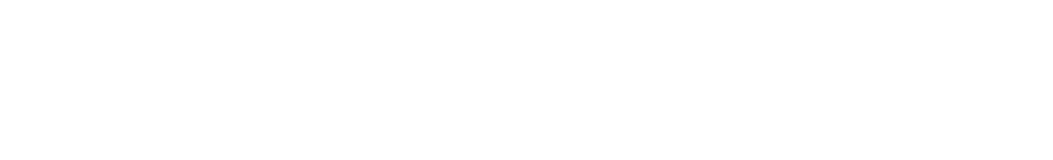
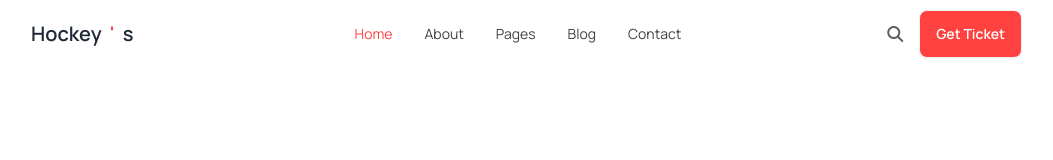
Before and after one commit to shakia-ripa/hockey-website, a plain HTML site: page index.html in a window 1280 px wide. Shown: the whole page, without its empty margins (122-1175 px from the left). Drawn offline with nearby package versions, Linux system fonts and the light colour scheme.

Commit message:
added responsive navbar

```diff
--- a/index.html
+++ b/index.html
@@ -16,14 +16,92 @@
     <link href="https://fonts.googleapis.com/css2?family=Manrope:wght@400;500;600;700;800&display=swap"
         rel="stylesheet">
 
+    <!-- font awesome -->
+    <script src="https://kit.fontawesome.com/051095bf24.js" crossorigin="anonymous"></script>
+
     <style>
-        .font-manrope{
+        .font-manrope {
             font-family: 'Manrope', sans-serif;
+        }
+
+        .primary-color {
+            color: #FF4240;
+        }
+
+        li>a {
+            color: #424247;
         }
     </style>
 </head>
 
-<body>
+<body class="font-manrope">
+    <header class="md:w-4/5 md:mx-auto">
+        <nav class="navbar bg-base-100">
+            <div class="navbar-start">
+                <div class="dropdown">
+                    <div tabindex="0" role="button" class="btn btn-ghost lg:hidden">
+                        <svg xmlns="http://www.w3.org/2000/svg" class="h-5 w-5" fill="none" viewBox="0 0 24 24"
+                            stroke="currentColor">
+                            <path stroke-linecap="round" stroke-linejoin="round" stroke-width="2"
+                                d="M4 6h16M4 12h8m-8 6h16" />
+                        </svg>
+                    </div>
+                    <ul tabindex="0"
+                        class="menu menu-sm dropdown-content mt-3 z-[1] p-2 shadow bg-base-100 rounded-box w-52">
+                        <li>
+                            <a class="primary-color">Home</a>
+                        </li>
+                        <li>
+                            <a>About</a>
+                        </li>
+                        <li>
+                            <a>Pages</a>
+                        </li>
+                        <li>
+                            <a>Blog</a>
+                        </li>
+                        <li>
+                            <a>Contact</a>
+                        </li>
+                    </ul>
+                </div>
+                <a class="btn btn-ghost text-xl">Hockey<span class="primary-color">'</span>s</a>
+            </div>
+            <div class="navbar-center hidden lg:flex">
+                <ul class="menu menu-horizontal px-1 ">
+                    <li>
+                        <a class="primary-color">Home</a>
+                    </li>
+                    <li>
+                        <a>About</a>
+                    </li>
+                    <li>
+                        <a>Pages</a>
+                    </li>
+                    <li>
+                        <a>Blog</a>
+                    </li>
+                    <li>
+                        <a>Contact</a>
+                    </li>
+                </ul>
+            </div>
+            <div class="navbar-end gap-4">
+                <i class="fa-solid fa-magnifying-glass text-[#5e5e64] invisible md:visible"></i>
+                <a class="btn bg-[#FF4240] text-white">Get Ticket</a>
+            </div>
+        </nav>
+
+
+    </header>
+
+    <main>
+
+    </main>
+
+    <footer>
+
+    </footer>
 
 </body>
 
```
Also changed, not shown: Images/banner1.png (renamed from Images/1.png), Images/banner2.jpg (added), Images/banner3.jpg (added).
